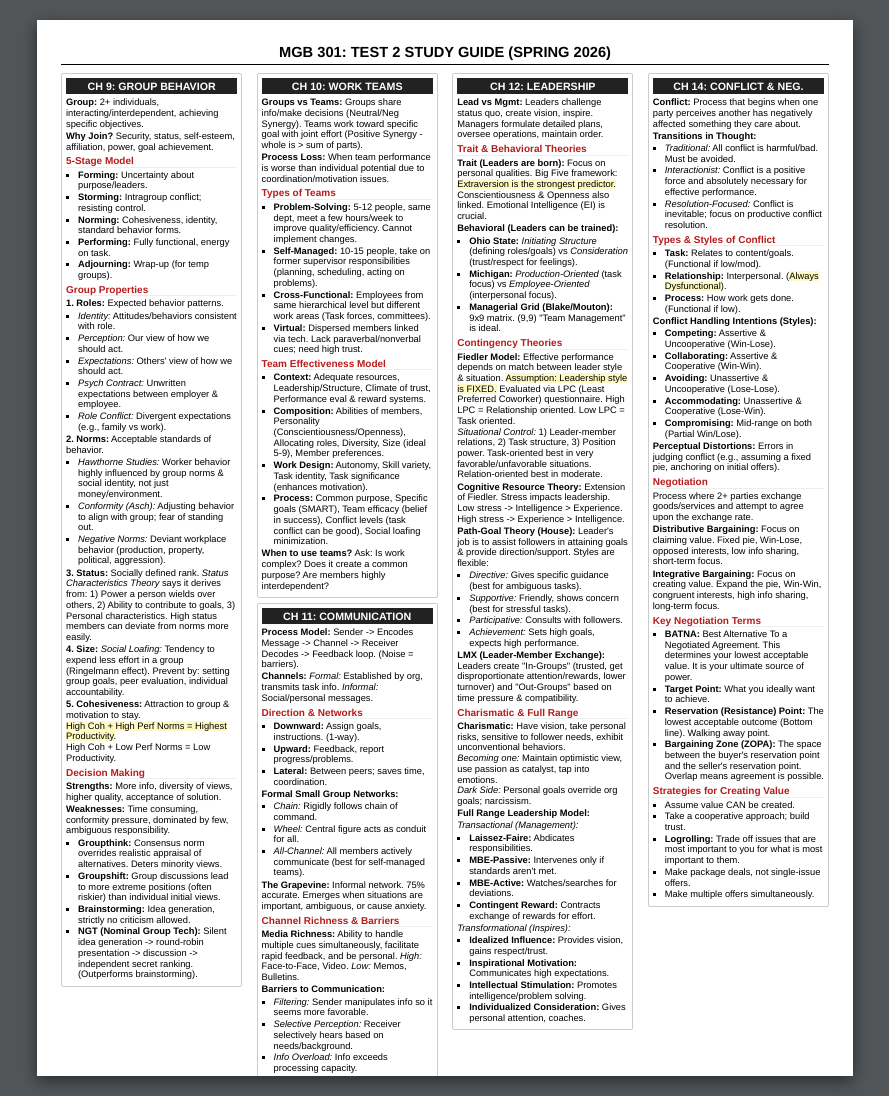
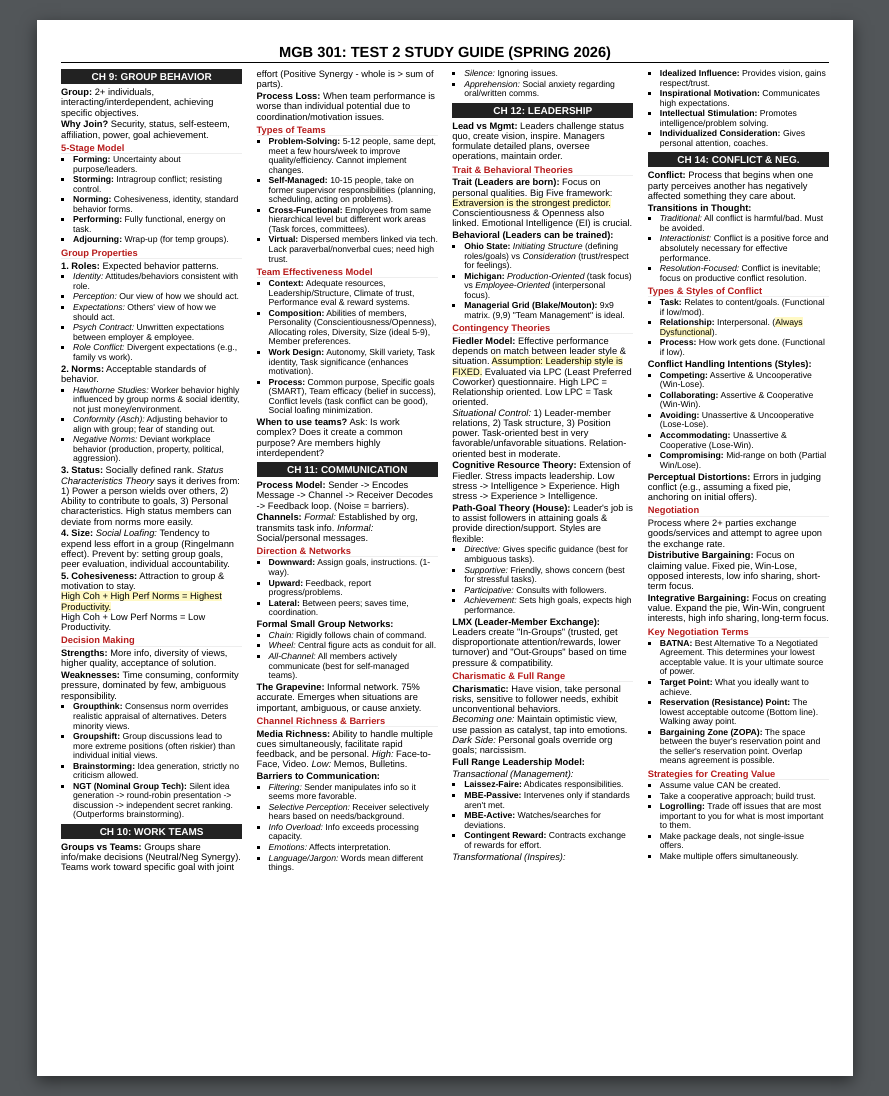
Before and after one commit to makalonu/mbg301test2studyguide, a plain HTML site: page index.html in a window 1280 px wide. Shown: the whole page, without its empty margins (195-1084 px from the left). Drawn offline with Linux system fonts and the light colour scheme.

```diff
--- a/index.html
+++ b/index.html
@@ -3,16 +3,16 @@
 <head>
     <meta charset="UTF-8">
     <meta name="viewport" content="width=device-width, initial-scale=1.0">
-    <title>MGB 301 Test 2 Cheat Sheet - Max Density</title>
+    <title>MGB 301 Test 2 Cheat Sheet - Auto Flow</title>
     <style>
-        /* Print-specific layout for standard 8.5x11 paper in Portrait */
+        /* Print-specific layout */
         @page {
             size: letter portrait;
             margin: 0.25in;
         }
 
-        /* Global Reset and Typography */
         * { box-sizing: border-box; }
+
         body {
             background-color: #525659;
             display: flex;
@@ -35,38 +35,39 @@
 
         /* Text and Layout Styling */
         .page-content {
-            font-size: 7pt;
-            line-height: 1.15;
+            font-size: 7pt; /* Base font */
+            line-height: 1.1;
         }
         .header-title {
             text-align: center;
             font-size: 11pt;
-            margin: 0 0 8px 0;
-            padding-bottom: 3px;
+            margin: 0 0 6px 0;
+            padding-bottom: 2px;
             border-bottom: 1.5px solid #000;
             text-transform: uppercase;
             font-weight: bold;
         }
+
+        /* The Column Setup */
         .content-columns {
             column-count: 4;
             column-gap: 0.15in;
+            height: 10.2in; /* Forces columns to fill available height before wrapping */
         }
 
         /* Section & Element Styling */
         section {
-            border: 1px solid #ccc;
-            padding: 4px;
-            margin-bottom: 5px;
-            border-radius: 2px;
-            break-inside: avoid;
-            page-break-inside: avoid;
+            margin-bottom: 4px;
         }
-        .sub-section {
-            break-inside: avoid;
-            page-break-inside: avoid;
+
+        /* Stop headers from being stranded at the bottom of a column */
+        h2, h3 {
+            break-after: avoid;
+            page-break-after: avoid;
         }
+
         h2 {
-            font-size: 8pt;
+            font-size: 7.5pt;
             background: #222;
             color: white;
             padding: 2px 3px;
@@ -74,19 +75,35 @@
             text-align: center;
             text-transform: uppercase;
         }
+
         h3 {
-            font-size: 7.5pt;
-            margin: 3px 0 2px 0;
+            font-size: 7pt;
+            margin: 3px 0 1px 0;
             border-bottom: 1px solid #eee;
             color: #b71c1c;
         }
-        p { margin: 1.5px 0; text-align: left; }
-        ul { margin: 1.5px 0; padding-left: 12px; list-style-type: square; }
-        li { margin-bottom: 1px; }
+
+        p {
+            margin: 1.5px 0;
+            text-align: left;
+        }
+
+        ul {
+            margin: 1px 0;
+            padding-left: 12px;
+            list-style-type: square;
+            font-size: 6.5pt; /* Smaller font for lists to pack more info */
+        }
+
+        li {
+            margin-bottom: 1px;
+        }
+
         .bold { font-weight: bold; }
         .italic { font-style: italic; }
-        .highlight { background-color: #fff9c4; } /* Subtle highlight for ultra-key terms */
+        .highlight { background-color: #fff9c4; }
 
+        /* Print overrides */
         @media print {
             @page { size: letter portrait; margin: 0; }
             body { background-color: white; padding: 0; display: block; }
@@ -104,9 +121,9 @@
 
             <section id="ch9">
                 <h2>CH 9: GROUP BEHAVIOR</h2>
-                <div class="sub-section">
                 <p><span class="bold">Group:</span> 2+ individuals, interacting/interdependent, achieving specific objectives.</p>
                 <p><span class="bold">Why Join?</span> Security, status, self-esteem, affiliation, power, goal achievement.</p>
+
                 <h3>5-Stage Model</h3>
                 <ul>
                     <li><span class="bold">Forming:</span> Uncertainty about purpose/leaders.</li>
@@ -115,9 +132,7 @@
                     <li><span class="bold">Performing:</span> Fully functional, energy on task.</li>
                     <li><span class="bold">Adjourning:</span> Wrap-up (for temp groups).</li>
                 </ul>
-                </div>
 
-                <div class="sub-section">
                 <h3>Group Properties</h3>
                 <p><span class="bold">1. Roles:</span> Expected behavior patterns.</p>
                 <ul>
@@ -127,26 +142,20 @@
                     <li><span class="italic">Psych Contract:</span> Unwritten expectations between employer & employee.</li>
                     <li><span class="italic">Role Conflict:</span> Divergent expectations (e.g., family vs work).</li>
                 </ul>
-                </div>
 
-                <div class="sub-section">
                 <p><span class="bold">2. Norms:</span> Acceptable standards of behavior.</p>
                 <ul>
                     <li><span class="italic">Hawthorne Studies:</span> Worker behavior highly influenced by group norms & social identity, not just money/environment.</li>
                     <li><span class="italic">Conformity (Asch):</span> Adjusting behavior to align with group; fear of standing out.</li>
                     <li><span class="italic">Negative Norms:</span> Deviant workplace behavior (production, property, political, aggression).</li>
                 </ul>
-                </div>
 
-                <div class="sub-section">
                 <p><span class="bold">3. Status:</span> Socially defined rank. <span class="italic">Status Characteristics Theory</span> says it derives from: 1) Power a person wields over others, 2) Ability to contribute to goals, 3) Personal characteristics. High status members can deviate from norms more easily.</p>
                 <p><span class="bold">4. Size:</span> <span class="italic">Social Loafing:</span> Tendency to expend less effort in a group (Ringelmann effect). Prevent by: setting group goals, peer evaluation, individual accountability.</p>
                 <p><span class="bold">5. Cohesiveness:</span> Attraction to group & motivation to stay. <br>
                 <span class="highlight">High Coh + High Perf Norms = Highest Productivity.</span><br>
                 High Coh + Low Perf Norms = Low Productivity.</p>
-                </div>
 
-                <div class="sub-section">
                 <h3>Decision Making</h3>
                 <p><span class="bold">Strengths:</span> More info, diversity of views, higher quality, acceptance of solution.</p>
                 <p><span class="bold">Weaknesses:</span> Time consuming, conformity pressure, dominated by few, ambiguous responsibility.</p>
@@ -156,12 +165,10 @@
                     <li><span class="bold">Brainstorming:</span> Idea generation, strictly no criticism allowed.</li>
                     <li><span class="bold">NGT (Nominal Group Tech):</span> Silent idea generation -> round-robin presentation -> discussion -> independent secret ranking. (Outperforms brainstorming).</li>
                 </ul>
-                </div>
             </section>
 
             <section id="ch10">
                 <h2>CH 10: WORK TEAMS</h2>
-                <div class="sub-section">
                 <p><span class="bold">Groups vs Teams:</span> Groups share info/make decisions (Neutral/Neg Synergy). Teams work toward specific goal with joint effort (Positive Synergy - whole is > sum of parts).</p>
                 <p><span class="bold">Process Loss:</span> When team performance is worse than individual potential due to coordination/motivation issues.</p>
 
@@ -172,9 +179,7 @@
                     <li><span class="bold">Cross-Functional:</span> Employees from same hierarchical level but different work areas (Task forces, committees).</li>
                     <li><span class="bold">Virtual:</span> Dispersed members linked via tech. Lack paraverbal/nonverbal cues; need high trust.</li>
                 </ul>
-                </div>
 
-                <div class="sub-section">
                 <h3>Team Effectiveness Model</h3>
                 <ul>
                     <li><span class="bold">Context:</span> Adequate resources, Leadership/Structure, Climate of trust, Performance eval & reward systems.</li>
@@ -183,12 +188,10 @@
                     <li><span class="bold">Process:</span> Common purpose, Specific goals (SMART), Team efficacy (belief in success), Conflict levels (task conflict can be good), Social loafing minimization.</li>
                 </ul>
                 <p><span class="bold">When to use teams?</span> Ask: Is work complex? Does it create a common purpose? Are members highly interdependent?</p>
-                </div>
             </section>
 
             <section id="ch11">
                 <h2>CH 11: COMMUNICATION</h2>
-                <div class="sub-section">
                 <p><span class="bold">Process Model:</span> Sender -> Encodes Message -> Channel -> Receiver Decodes -> Feedback loop. (Noise = barriers).</p>
                 <p><span class="bold">Channels:</span> <span class="italic">Formal:</span> Established by org, transmits task info. <span class="italic">Informal:</span> Social/personal messages.</p>
 
@@ -205,9 +208,7 @@
                     <li><span class="italic">All-Channel:</span> All members actively communicate (best for self-managed teams).</li>
                 </ul>
                 <p><span class="bold">The Grapevine:</span> Informal network. 75% accurate. Emerges when situations are important, ambiguous, or cause anxiety.</p>
-                </div>
 
-                <div class="sub-section">
                 <h3>Channel Richness & Barriers</h3>
                 <p><span class="bold">Media Richness:</span> Ability to handle multiple cues simultaneously, facilitate rapid feedback, and be personal. <span class="italic">High:</span> Face-to-Face, Video. <span class="italic">Low:</span> Memos, Bulletins.</p>
                 <p><span class="bold">Barriers to Communication:</span></p>
@@ -220,12 +221,10 @@
                     <li><span class="italic">Silence:</span> Ignoring issues.</li>
                     <li><span class="italic">Apprehension:</span> Social anxiety regarding oral/written comms.</li>
                 </ul>
-                </div>
             </section>
 
             <section id="ch12">
                 <h2>CH 12: LEADERSHIP</h2>
-                <div class="sub-section">
                 <p><span class="bold">Lead vs Mgmt:</span> Leaders challenge status quo, create vision, inspire. Managers formulate detailed plans, oversee operations, maintain order.</p>
 
                 <h3>Trait & Behavioral Theories</h3>
@@ -236,9 +235,7 @@
                     <li><span class="bold">Michigan:</span> <span class="italic">Production-Oriented</span> (task focus) vs <span class="italic">Employee-Oriented</span> (interpersonal focus).</li>
                     <li><span class="bold">Managerial Grid (Blake/Mouton):</span> 9x9 matrix. (9,9) "Team Management" is ideal.</li>
                 </ul>
-                </div>
 
-                <div class="sub-section">
                 <h3>Contingency Theories</h3>
                 <p><span class="bold">Fiedler Model:</span> Effective performance depends on match between leader style & situation. <span class="highlight">Assumption: Leadership style is FIXED.</span> Evaluated via LPC (Least Preferred Coworker) questionnaire. High LPC = Relationship oriented. Low LPC = Task oriented. <br>
                 <span class="italic">Situational Control:</span> 1) Leader-member relations, 2) Task structure, 3) Position power. Task-oriented best in very favorable/unfavorable situations. Relation-oriented best in moderate.</p>
@@ -254,9 +251,7 @@
                 </ul>
 
                 <p><span class="bold">LMX (Leader-Member Exchange):</span> Leaders create "In-Groups" (trusted, get disproportionate attention/rewards, lower turnover) and "Out-Groups" based on time pressure & compatibility.</p>
-                </div>
 
-                <div class="sub-section">
                 <h3>Charismatic & Full Range</h3>
                 <p><span class="bold">Charismatic:</span> Have vision, take personal risks, sensitive to follower needs, exhibit unconventional behaviors. <br>
                 <span class="italic">Becoming one:</span> Maintain optimistic view, use passion as catalyst, tap into emotions.<br>
@@ -277,12 +272,10 @@
                     <li><span class="bold">Intellectual Stimulation:</span> Promotes intelligence/problem solving.</li>
                     <li><span class="bold">Individualized Consideration:</span> Gives personal attention, coaches.</li>
                 </ul>
-                </div>
             </section>
 
             <section id="ch14">
                 <h2>CH 14: CONFLICT & NEG.</h2>
-                <div class="sub-section">
                 <p><span class="bold">Conflict:</span> Process that begins when one party perceives another has negatively affected something they care about.</p>
                 <p><span class="bold">Transitions in Thought:</span></p>
                 <ul>
@@ -306,9 +299,7 @@
                     <li><span class="bold">Compromising:</span> Mid-range on both (Partial Win/Lose).</li>
                 </ul>
                 <p><span class="bold">Perceptual Distortions:</span> Errors in judging conflict (e.g., assuming a fixed pie, anchoring on initial offers).</p>
-                </div>
 
-                <div class="sub-section">
                 <h3>Negotiation</h3>
                 <p>Process where 2+ parties exchange goods/services and attempt to agree upon the exchange rate.</p>
                 <p><span class="bold">Distributive Bargaining:</span> Focus on claiming value. Fixed pie, Win-Lose, opposed interests, low info sharing, short-term focus.</p>
@@ -330,7 +321,6 @@
                     <li>Make package deals, not single-issue offers.</li>
                     <li>Make multiple offers simultaneously.</li>
                 </ul>
-                </div>
             </section>
 
         </div>
```
Lines whose indentation alone changed are shown as unchanged.
